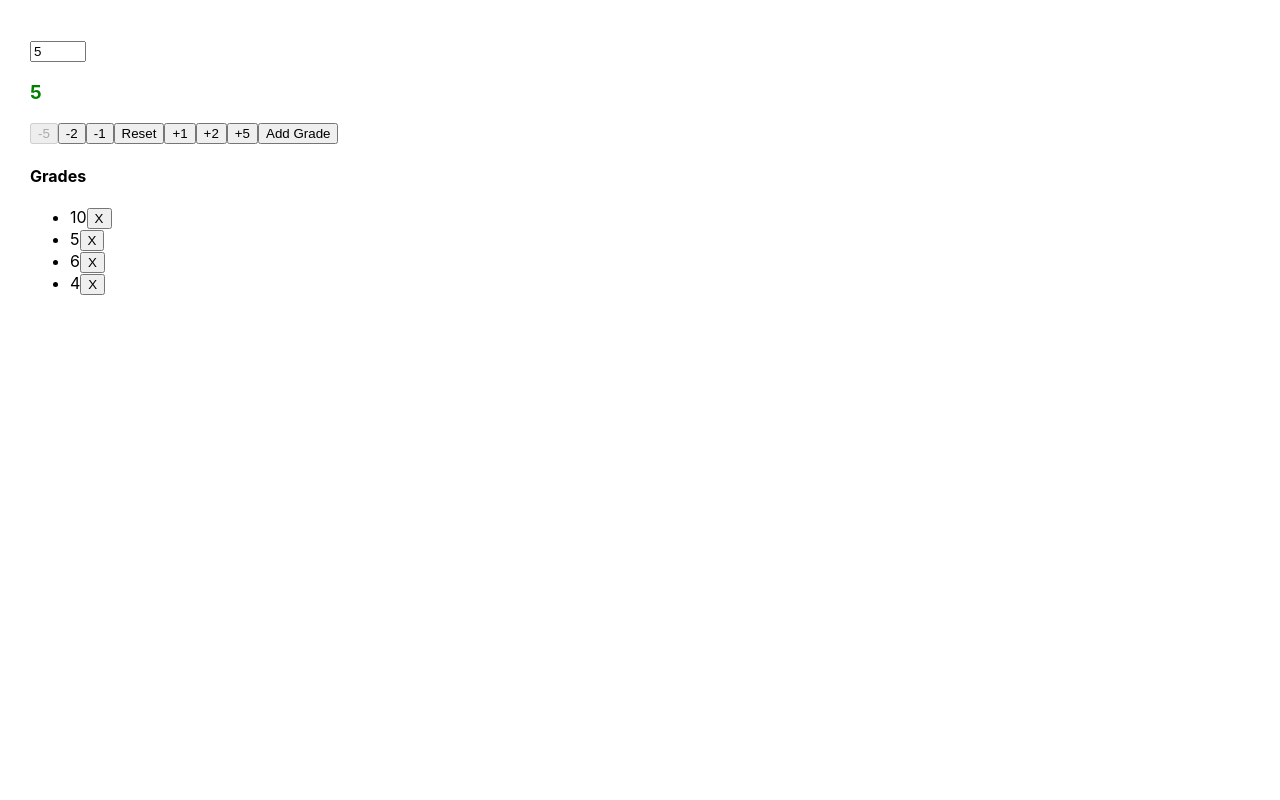
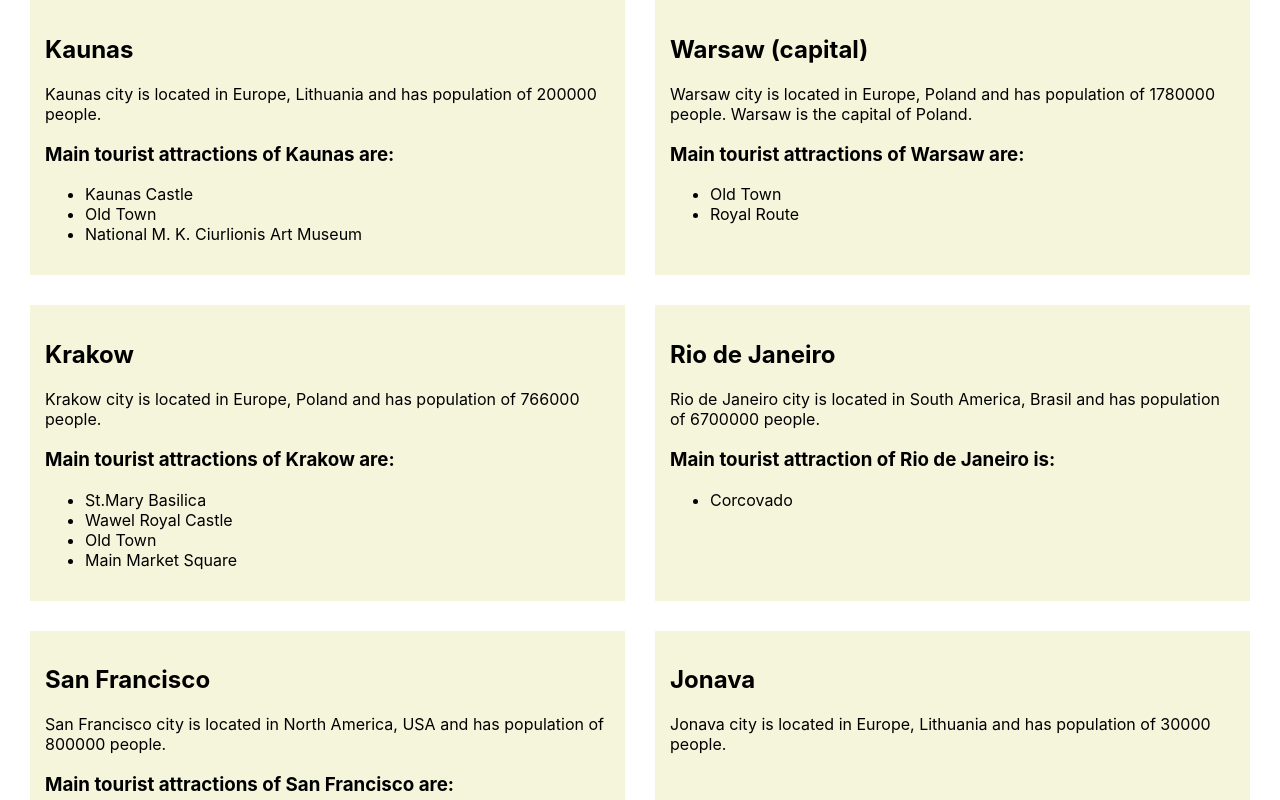
Before and after one commit to agnevolunge/react-folder, a React (Create React App) app: page / in a window 1280 px wide. Shown: the top 800 px of the page. Built offline with nearby package versions, Linux system fonts and the light colour scheme.

Commit message:
before forms

```diff
--- a/src/App.js
+++ b/src/App.js
@@ -1,6 +1,7 @@
 
 // import ContactUsPage from "./ContactUsPage";
-import CounterPage from "./CounterPage";
+import CitiesPage from "./CitiesPage";
+// import CounterPage from "./CounterPage";
 // import NewsPage from "./NewsPage";
 
 function App() {
@@ -10,7 +11,8 @@ function App() {
 
           {/* <NewsPage /> */}
           {/* <ContactUsPage /> */}
-          <CounterPage />
+          {/* <CounterPage /> */}
+          <CitiesPage />
       </div>
 
 
--- /dev/null
+++ b/src/CitiesPage.css
@@ -0,0 +1,18 @@
+.cities-list {
+    display: grid;
+    grid-template-columns: 1fr 1fr;
+    gap: 30px;
+
+}
+
+.city-item {
+    background-color: beige;
+    padding: 15px;
+    width: calc(100% - 30px) / 2;
+
+}
+
+.city-item.last-city-item {
+    width: 100%;
+
+}
--- /dev/null
+++ b/src/CitiesPage.js
@@ -0,0 +1,151 @@
+import React from 'react'
+import Container from './Components/Container/container'
+import { useState } from 'react'
+import CityItem from './Components/CityItem'
+import './CitiesPage.css'
+
+const CitiesPage = () => {
+
+    const citiesData = [
+        {
+        name: 'Kaunas',
+        population: 200000,
+        location: {
+            continent: "Europe",
+            country: 'Lithuania',
+        },
+        touristAttractions: ['Kaunas Castle', 'Old Town', 'National M. K. Ciurlionis Art Museum'],
+        isCapital: false,
+        },
+
+        {
+        name: 'Warsaw',
+        population: 1780000,
+        location: {
+            continent: "Europe",
+            country: 'Poland',
+        },
+        touristAttractions: ['Old Town', 'Royal Route'],
+        isCapital: true,
+        },
+
+        {
+        name: 'Krakow',
+        population: 766000,
+        location: {
+            continent: "Europe",
+            country: 'Poland',
+        },
+        touristAttractions: ['St.Mary Basilica', 'Wawel Royal Castle', 'Old Town', 'Main Market Square'],
+        isCapital: false,
+        },
+
+        {
+        name: 'Rio de Janeiro',
+        population: 6700000,
+        location: {
+            continent: "South America",
+            country: 'Brasil',
+        },
+        touristAttractions: ['Corcovado'],
+        isCapital: false,
+        },
+
+        {
+        name: 'San Francisco',
+        population: 800000,
+        location: {
+            continent: "North America",
+            country: 'USA',
+        },
+        touristAttractions: ['Golden Gate Bridge', 'Alcatraz Island'],
+        isCapital: false,
+        },
+
+        {
+        name: 'Jonava',
+        population: 30000,
+        location: {
+            continent: "Europe",
+            country: 'Lithuania',
+        },
+        touristAttractions: [],
+        isCapital: false,
+        },
+
+        {
+        name: 'Paris',
+        population: 12000000,
+        location: {
+            continent: "Europe",
+            country: 'France',
+        },
+        touristAttractions: ['Eiffel Tower', 'Louvre Museum', 'Cathedrale Notre-Dame', 'Musee dOrsay'],
+        isCapital: true,
+        },
+
+        {
+        name: 'Barcelona',
+        population: 1600000,
+        location: {
+            continent: "Europe",
+            country: 'Spain',
+        },
+        touristAttractions: ['Sagrada Familia', 'Park Guell'],
+        isCapital: false,
+        },
+
+        {
+        name: 'Alytus',
+        population: 50000,
+        location: {
+            continent: "Europe",
+            country: 'Lithuania',
+        },
+        touristAttractions: [],
+        isCapital: false,
+        },
+
+        {
+        name: 'Vilnius',
+        population: 500000,
+        location: {
+            continent: "Europe",
+            country: 'Lithuania',
+        },
+        touristAttractions: ['Gediminas Castle Tower', 'Old Town', 'Cathedral', 'Gates of Dawn'],
+        isCapital: true,
+        },
+
+        {
+        name: 'Sydney',
+        population: 5500000,
+        location: {
+            continent: "Australia",
+            country: 'Australia',
+        },
+        touristAttractions: ['Sydney Opera House', 'Bondi Beach'],
+        isCapital: false,
+        },
+    ]
+
+    const [cities, setCities] = useState(citiesData)
+
+    console.log(cities)
+
+    const citiesListElement = cities.map((city, index) => {
+        const lastOddElement = index + 1 === cities.length && index % 2 === 0
+
+        return <CityItem key={index} data={city} fullWidth={lastOddElement}/>
+    })
+
+
+  return (
+    <Container>
+      <div className="cities-list">
+        {citiesListElement}
+      </div>
+    </Container>
+  )
+}
+export default CitiesPage
--- /dev/null
+++ b/src/Components/CityItem.js
@@ -0,0 +1,62 @@
+import React from 'react'
+
+const CityItem = (props) => {
+    const { fullWidth } = props
+    const {name, population, isCapital, touristAttractions, location} = props.data
+    const {continent, country } = location
+    console.log(name)
+    console.log(population)
+    console.log(isCapital)
+    console.log(touristAttractions)
+    console.log(continent)
+    console.log(country)
+
+
+    const capitalClass = isCapital ? 'capital' : ''
+
+    let titleElement = name
+
+    if (isCapital) {
+        titleElement = `${name} (capital)`
+        // titleElement += ' (capital)'
+    }
+
+    const capitalDescription = isCapital ? `${name} is the capital of ${country}.` : ''
+
+    const descriptionElement = `${name} city is located in ${continent}, ${country} and has population of ${population} people. ${capitalDescription}`
+
+    let touristAttractionsElement = ''
+
+    if (touristAttractions.length > 0) {
+    //     let touristAttractionsTitle = `Main tourist attractions of ${name} are:`
+
+    // if (touristAttractions.length === 1) {
+    //     touristAttractionsTitle = `Main tourist attraction of ${name} is:`
+    // }
+
+    const touristAttractionsTitle = touristAttractions.length === 1 ? `Main tourist attraction of ${name} is:` : `Main tourist attractions of ${name} are:`
+
+        touristAttractionsElement = (
+            <div className="tourist-attractions-wrapper">
+            <h3>{touristAttractionsTitle}</h3>
+              <ul>
+                {touristAttractions.map((location, index) => (
+                <li key={index}>{location}</li>
+                ))}
+              </ul>
+            </div>
+        )
+    }
+
+    let lastItemClass =  fullWidth ? "last-city-item" : ""
+
+
+  return (
+    <div className={`city-item ${capitalClass} ${lastItemClass}`}>
+        <h2>{titleElement}</h2>
+        <p>{descriptionElement}</p>
+       {touristAttractionsElement}
+    </div>
+  )
+}
+export default CityItem
--- a/src/Components/Container/container.js
+++ b/src/Components/Container/container.js
@@ -1,8 +1,8 @@
 import React from 'react'
+import './container.css'
 
 const Container = (props) => {
   const { children } = props
-
 
 
   return (
```
